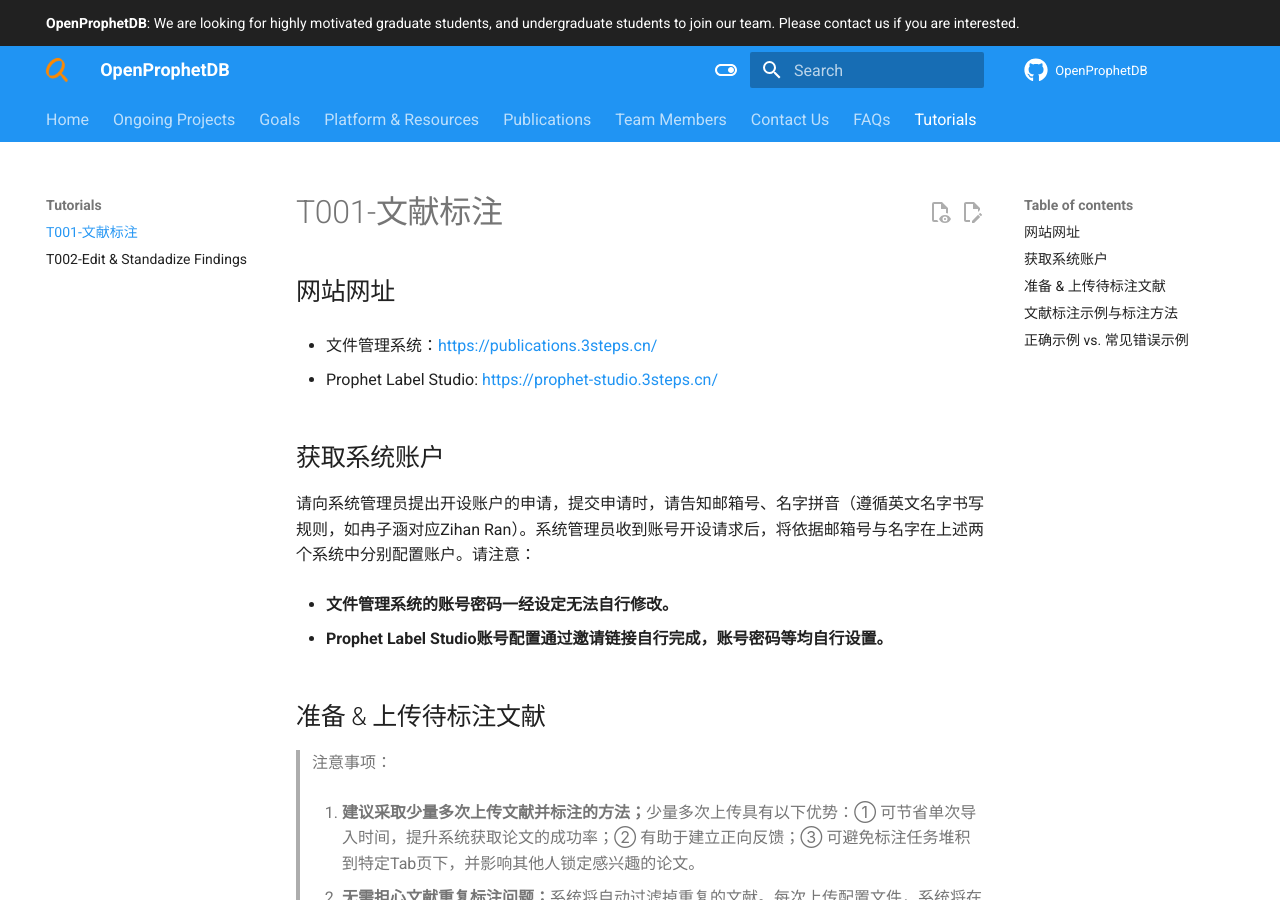
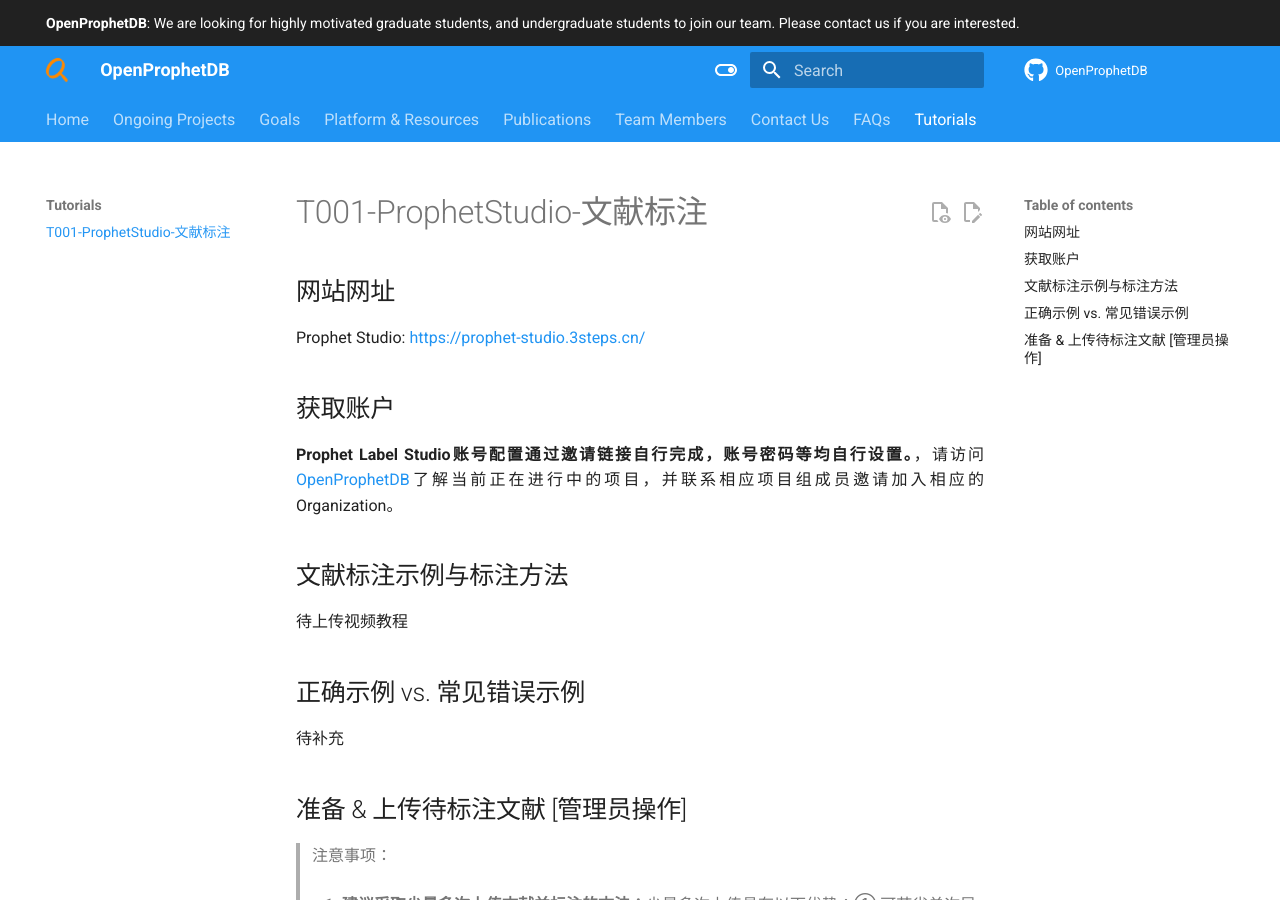
Before and after one commit to yjcyxky/prophetdb.org, an MkDocs documentation site: the page built from docs/tutorials/T001-文献标注.md, in a window 1280 px wide and 900 px high. Built offline with MkDocs 1.6.1 and Material for MkDocs 9.7.7, drawn with Linux system fonts in a browser that asks for light colours; a script that is not in the unit is left out; comment, search, counter and statistics services are not loaded; some of the changed text lies outside the part shown.

Commit message:
Improve docs for curation.

```diff
--- a/docs/tutorials/T001-文献标注.md
+++ b/docs/tutorials/T001-文献标注.md
@@ -1,19 +1,20 @@
 ## 网站网址
 
-- 文件管理系统：[https://publications.3steps.cn/](https://publications.3steps.cn/)
+Prophet Studio: [https://prophet-studio.3steps.cn/](https://prophet-studio.3steps.cn/)
 
-- Prophet Label Studio: [https://prophet-studio.3steps.cn/](https://prophet-studio.3steps.cn/)
+## 获取账户
 
-## 获取系统账户
+**Prophet Label Studio账号配置通过邀请链接自行完成，账号密码等均自行设置。**，请访问[OpenProphetDB](https://prophetdb.org)了解当前正在进行中的项目，并联系相应项目组成员邀请加入相应的Organization。
 
-请向系统管理员提出开设账户的申请，提交申请时，请告知邮箱号、名字拼音（遵循英文名字书写规则，如冉子涵对应Zihan Ran）。系统管理员收到账号开设请求后，将依据邮箱号与名字在上述两个系统中分别配置账户。请注意：
+## 文献标注示例与标注方法
 
-- **文件管理系统的账号密码一经设定无法自行修改。**
+待上传视频教程
 
-- **Prophet Label Studio账号配置通过邀请链接自行完成，账号密码等均自行设置。**
+## 正确示例 vs. 常见错误示例
 
+待补充
 
-## 准备 & 上传待标注文献
+## 准备 & 上传待标注文献 [管理员操作]
 > 注意事项：
 
 > 1. **建议采取少量多次上传文献并标注的方法；**少量多次上传具有以下优势：① 可节省单次导入时间，提升系统获取论文的成功率；② 有助于建立正向反馈；③ 可避免标注任务堆积到特定Tab页下，并影响其他人锁定感兴趣的论文。
@@ -81,12 +82,3 @@
     <img src="/assets/tutorials/import-data.png" alt="label-studio" width="100%" />
 
 8. 进入个人Tab页，核对已经上传的新文献是否出现在了自己的Tab标签页下。若未出现则需考虑是否正确上传了config文件至特定人名目录。**若上传错误，请务必联系管理员删除本次上传的数据，并重新完成上述流程。**
-
-## 文献标注示例与标注方法
-
-待上传视频教程
-
-
-## 正确示例 vs. 常见错误示例
-
-待补充
--- a/mkdocs.yml
+++ b/mkdocs.yml
@@ -74,5 +74,4 @@
   - 'Contact Us': contact.md
   - 'FAQs': faqs.md
   - 'Tutorials':
-    - 'T001-文献标注': './tutorials/T001-文献标注.md'
-    - 'T002-Edit & Standadize Findings': https://github.com/yjcyxky/knowledge-graph-editor#how-to-install-and-use
+    - 'T001-ProphetStudio-文献标注': './tutorials/T001-文献标注.md'
```
